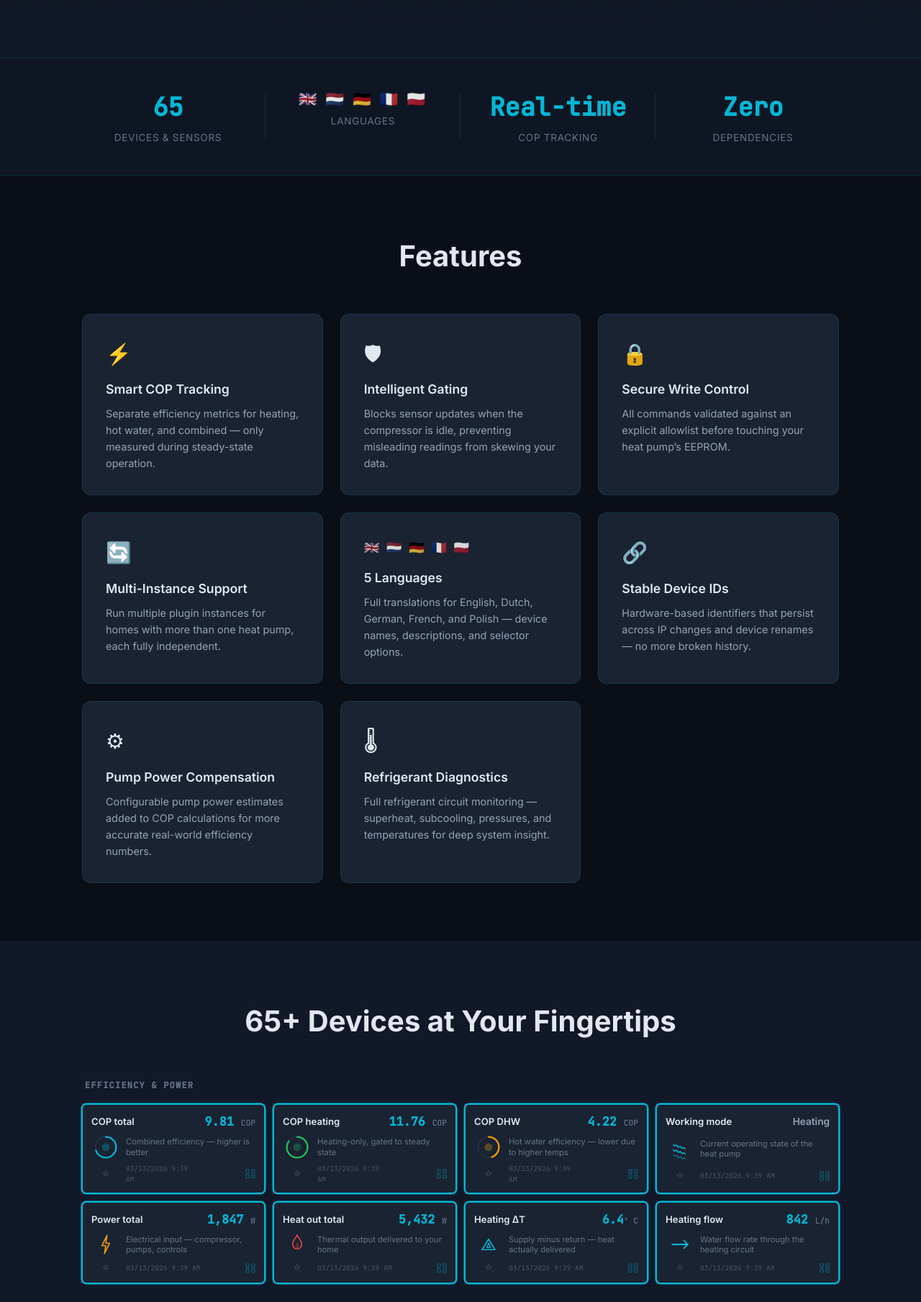
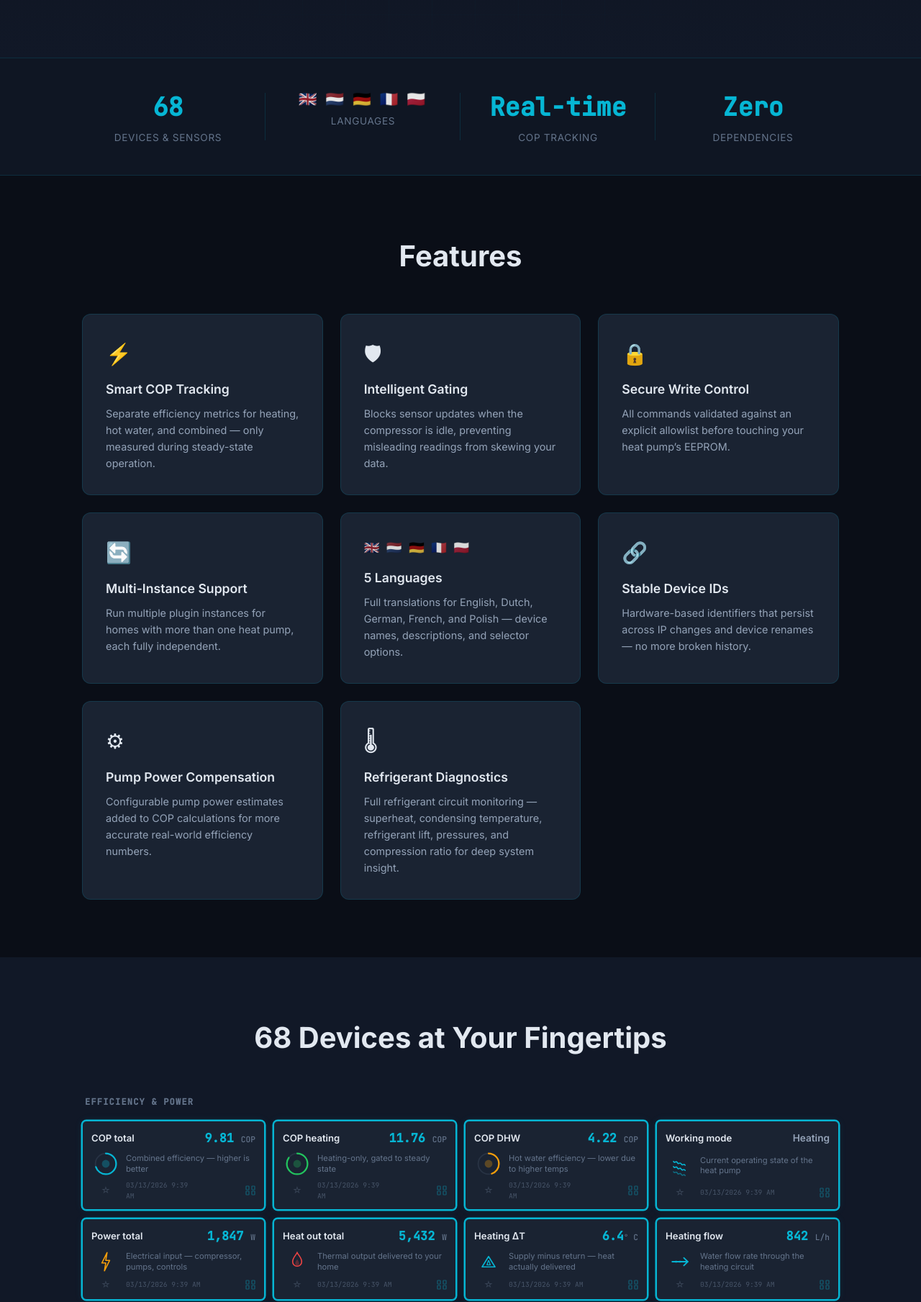
Before and after one commit to Rouzax/luxtronik-domoticz-plugin-v2, a plain HTML site: page site/index.html in a window 1280 px wide. Shown: the part 640-2449 px from the top of the page at 72% size. Drawn offline with Linux system fonts and the light colour scheme.

Commit message:
docs: update README and site for 2.1.0 refrigerant metrics

```diff
--- a/site/index.html
+++ b/site/index.html
@@ -4,7 +4,7 @@
     <meta charset="UTF-8">
     <meta name="viewport" content="width=device-width, initial-scale=1.0">
     <title>Luxtronik Domoticz Plugin v2</title>
-    <meta name="description" content="Real-time heat pump monitoring and control for Domoticz. 65+ devices, 5 languages, smart COP tracking.">
+    <meta name="description" content="Real-time heat pump monitoring and control for Domoticz. 68 devices, 5 languages, smart COP tracking.">
     <link rel="preconnect" href="https://fonts.googleapis.com">
     <link rel="preconnect" href="https://fonts.gstatic.com" crossorigin>
     <link href="https://fonts.googleapis.com/css2?family=Inter:wght@400;500;600;700;800&family=JetBrains+Mono:wght@400;500&display=swap" rel="stylesheet">
@@ -32,7 +32,7 @@
     <section id="stats" class="stats">
         <div class="container stats__grid">
             <div class="stats__item">
-                <span class="stats__number">65+</span>
+                <span class="stats__number">68</span>
                 <span class="stats__label">Devices &amp; Sensors</span>
             </div>
             <div class="stats__item">
@@ -93,7 +93,7 @@
                 <div class="feature-card">
                     <div class="feature-card__icon">&#x1F321;</div>
                     <h3 class="feature-card__title">Refrigerant Diagnostics</h3>
-                    <p class="feature-card__desc">Full refrigerant circuit monitoring &mdash; superheat, subcooling, pressures, and temperatures for deep system insight.</p>
+                    <p class="feature-card__desc">Full refrigerant circuit monitoring &mdash; superheat, condensing temperature, refrigerant lift, pressures, and compression ratio for deep system insight.</p>
                 </div>
             </div>
         </div>
@@ -102,7 +102,7 @@
     <!-- Device Cards -->
     <section id="devices" class="devices">
         <div class="container">
-            <h2 class="section__title">65+ Devices at Your Fingertips</h2>
+            <h2 class="section__title">68 Devices at Your Fingertips</h2>
 
             <h3 class="devices__group-label">Efficiency &amp; Power</h3>
             <div class="devices__grid">
@@ -386,7 +386,7 @@
                 <a href="https://github.com/Rouzax/luxtronik-domoticz-plugin-v2/releases">Releases</a>
                 <a href="https://github.com/Rouzax/luxtronik-domoticz-plugin-v2/issues">Issues</a>
             </nav>
-            <span class="footer__version">v2.0.4</span>
+            <span class="footer__version">v2.1.0</span>
         </div>
     </footer>
 
```
Also changed, not shown: 1 other file.
